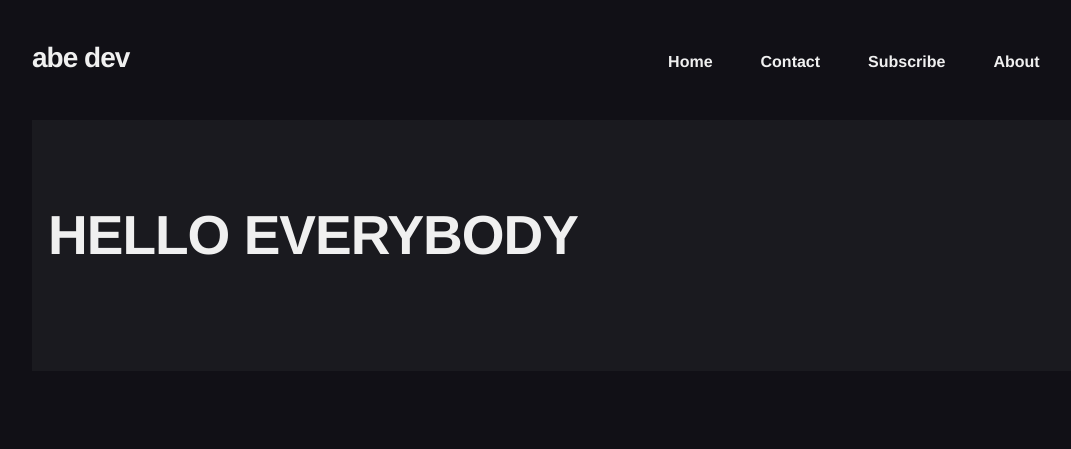
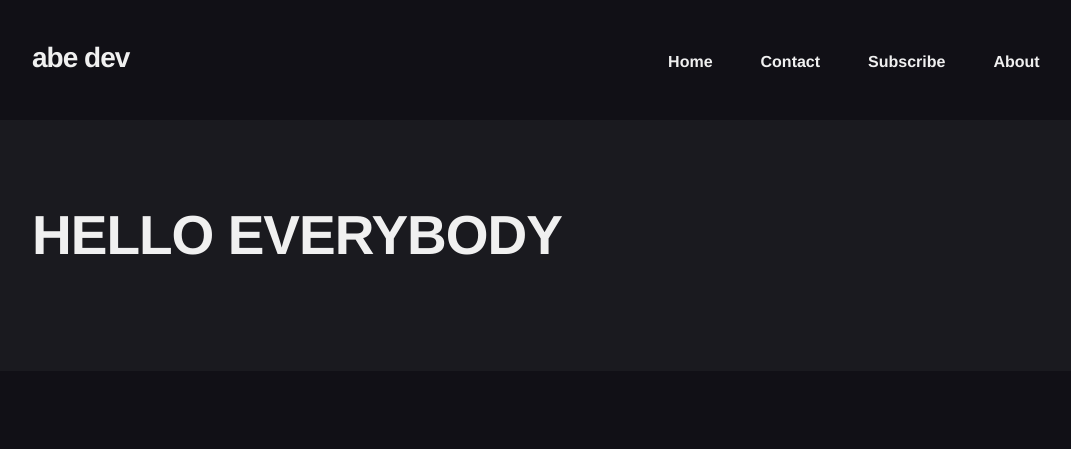
Before and after one commit to abrahambeltran/abrahambeltran.dev, a Django app: page / in a window 1280 px wide. Shown: the top 449 px of the page, without its empty margins (54-1125 px from the left). Run offline with Django 4.2, Linux system fonts and the light colour scheme; data comes from the database, SQL or seed files in the repository; both versions use the stored data as it was after the commit; some web fonts are replaced.

Commit message:
Fixed some styling

```diff
--- a/devblog/blog/templates/blog/base.html
+++ b/devblog/blog/templates/blog/base.html
@@ -70,7 +70,7 @@
               </div>
             </div>
           </header>
-          <main class="container" aria-label="Main">
+          <main>
             {% block content %} {% endblock %}
           </main>
     </body>
```
Also changed, not shown: devblog/db.sqlite3.
